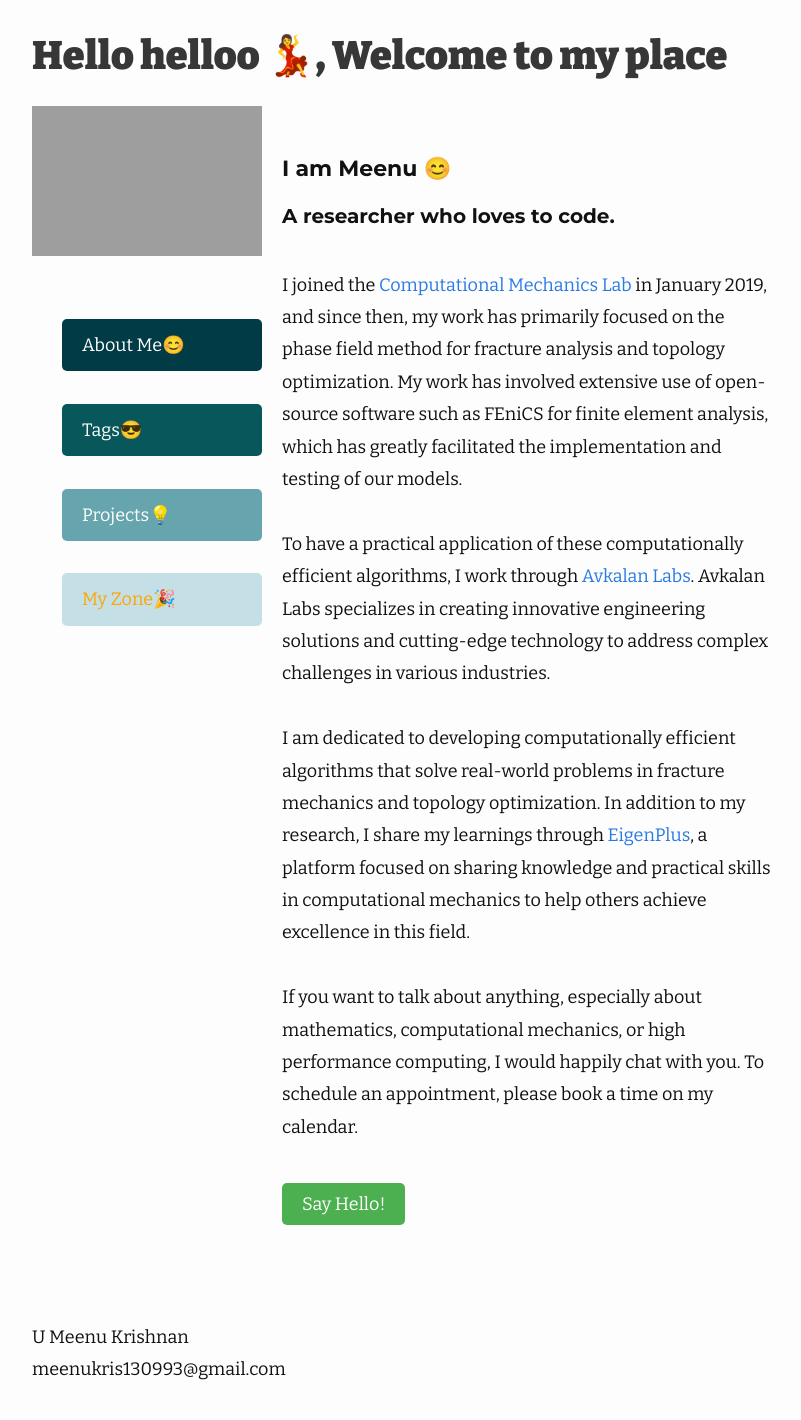
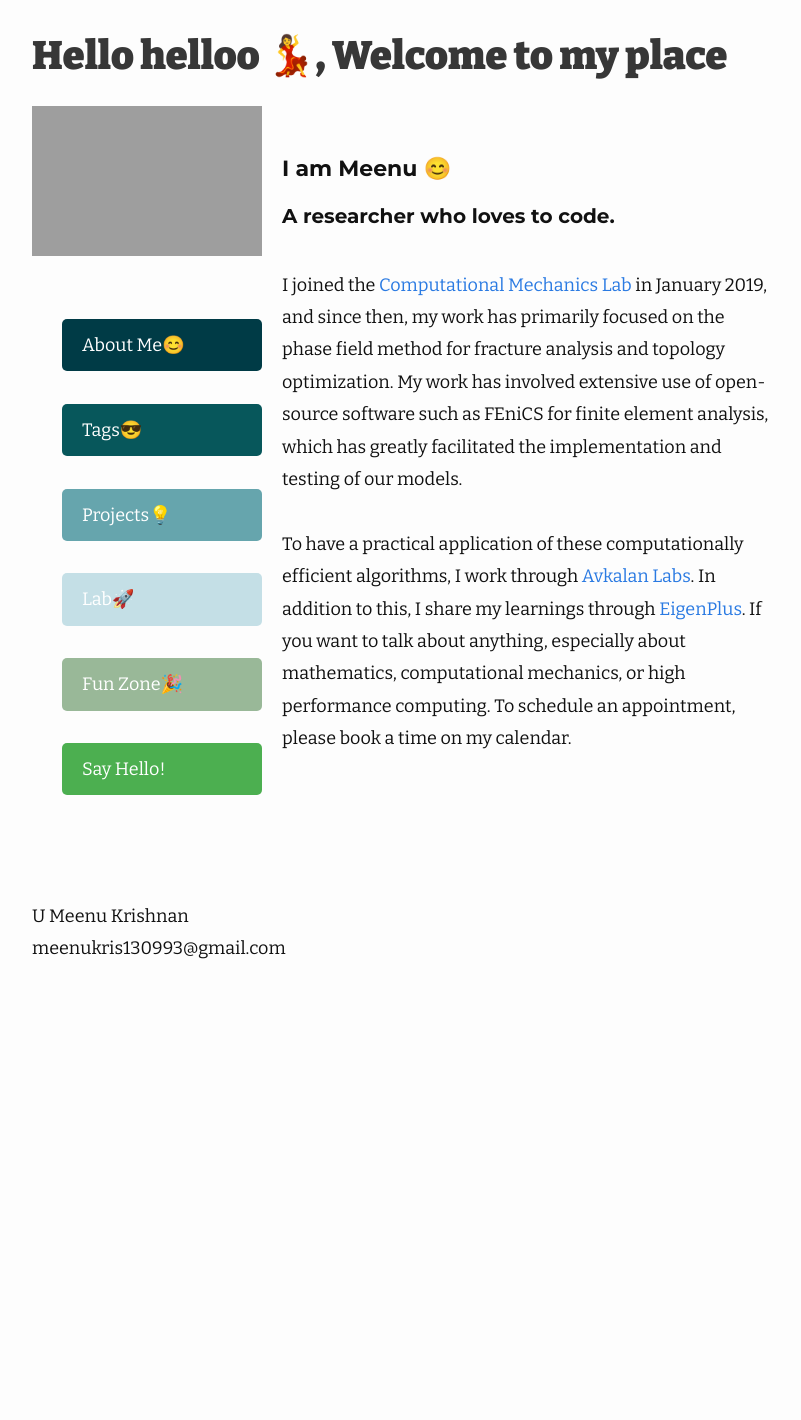
Before and after one commit to umeenukrishnan/umeenukrishnan.github.io, a Jekyll site: the page built from index.markdown, in a window 1280 px wide. Shown: the whole page, without its empty margins (238-1039 px from the left). Built offline with Jekyll 4.4.1, drawn with Linux system fonts in a browser that asks for light colours; after the commit the page ends 999 px from its top, so only the background shows below that.

Commit message:
Update home.html

```diff
--- a/_layouts/home.html
+++ b/_layouts/home.html
@@ -15,10 +15,12 @@ layout: default
       <object class="meenu-icon" data="{{ site.url }}/assets/svg/meenu.svg" width="230" style="pointer-events: none;"></object>
       <nav style="margin-top: 20px;">
         <ul style="list-style-type: none; padding: 0;">
-          <li style="margin-bottom: 5px;"><a class="link" href="{{ site.url }}/about" style="background-color: #003B46; color: white; padding: 10px 20px; text-decoration: none; border-radius: 5px; display: block;">About Me😊</a></li>
-          <li style="margin-bottom: 5px;"><a class="link" href="{{ site.url }}/tags" style="background-color: #07575B; color: white; padding: 10px 20px; text-decoration: none; border-radius: 5px; display: block;">Tags😎</a></li>
-          <li style="margin-bottom: 5px;"><a class="link" href="{{ site.url }}/projects" style="background-color: #66A5AD; color: white; padding: 10px 20px; text-decoration: none; border-radius: 5px; display: block;">Projects💡</a></li>
-          <li style="margin-bottom: 5px;"><a class="link" href="{{ site.url }}/funzone" style="background-color: #C4DFE6; color: orange; padding: 10px 20px; text-decoration: none; border-radius: 5px; display: block;">My Zone🎉</a></li>
+          <li style="margin-bottom: 2px;"><a class="link" href="{{ site.url }}/about" style="background-color: #003B46; color: white; padding: 10px 20px; text-decoration: none; border-radius: 5px; display: block;">About Me😊</a></li>
+          <li style="margin-bottom: 2px;"><a class="link" href="{{ site.url }}/tags" style="background-color: #07575B; color: white; padding: 10px 20px; text-decoration: none; border-radius: 5px; display: block;">Tags😎</a></li>
+          <li style="margin-bottom: 2px;"><a class="link" href="{{ site.url }}/projects" style="background-color: #66A5AD; color: white; padding: 10px 20px; text-decoration: none; border-radius: 5px; display: block;">Projects💡</a></li>
+          <li style="margin-bottom: 2px;"><a class="link" href="https://computationalmechanics.in/author/meenu/" style="background-color: #C4DFE6; color: white; padding: 10px 20px; text-decoration: none; border-radius: 5px; display: block;">Lab🚀</a></li>
+          <li style="margin-bottom: 2px;"><a class="link" href="{{ site.url }}/funzone" style="background-color: #99B898; color: white; padding: 10px 20px; text-decoration: none; border-radius: 5px; display: block;">Fun Zone🎉</a></li>
+          <li style="margin-bottom: 2px;"><a class="button button-hello" href="https://calendly.com/umeenukrishnan/30min" target="_blank" title="Let's connect!" style="background-color: #4CAF50; color: white; padding: 10px 20px; text-decoration: none; border-radius: 5px; display: block;">Say Hello!</a></li>
         </ul>
       </nav>
     </div>
@@ -32,14 +34,8 @@ layout: default
               <p style="font-size: 18px; padding-top: 20px; padding-bottom: 30px;">
                 I joined the <a href="https://computationalmechanics.in/rajib_teams/u-meenu-krishnan-2/">Computational Mechanics Lab</a> in January 2019, and since then, my work has primarily focused on the phase field method for fracture analysis and topology optimization. My work has involved extensive use of open-source software such as FEniCS for finite element analysis, which has greatly facilitated the implementation and testing of our models.
                 <br><br>
-                To have a practical application of these computationally efficient algorithms, I work through <a href="https://in.linkedin.com/company/avkalanlabs">Avkalan Labs</a>. Avkalan Labs specializes in creating innovative engineering solutions and cutting-edge technology to address complex challenges in various industries.
-                <br><br>
-                I am dedicated to developing computationally efficient algorithms that solve real-world problems in fracture mechanics and topology optimization. In addition to my research, I share my learnings through <a href="https://eigenplus.com">EigenPlus</a>, a platform focused on sharing knowledge and practical skills in computational mechanics to help others achieve excellence in this field.
-                <br><br>
-                If you want to talk about anything, especially about mathematics, computational mechanics, or high performance computing, I would happily chat with you. To schedule an appointment, please book a time on my calendar.
-
+                To have a practical application of these computationally efficient algorithms, I work through <a href="https://in.linkedin.com/company/avkalanlabs">Avkalan Labs</a>. In addition to this, I share my learnings through <a href="https://eigenplus.com">EigenPlus</a>. If you want to talk about anything, especially about mathematics, computational mechanics, or high performance computing. To schedule an appointment, please book a time on my calendar.
               </p>
-              <a class="button button-hello" href="https://calendly.com/umeenukrishnan/30min" target="_blank" title="Let's connect!" style="background-color: #4CAF50; color: white; padding: 10px 20px; text-decoration: none; border-radius: 5px;">Say Hello!</a>
             </div>
           </div>
         </div>
```
